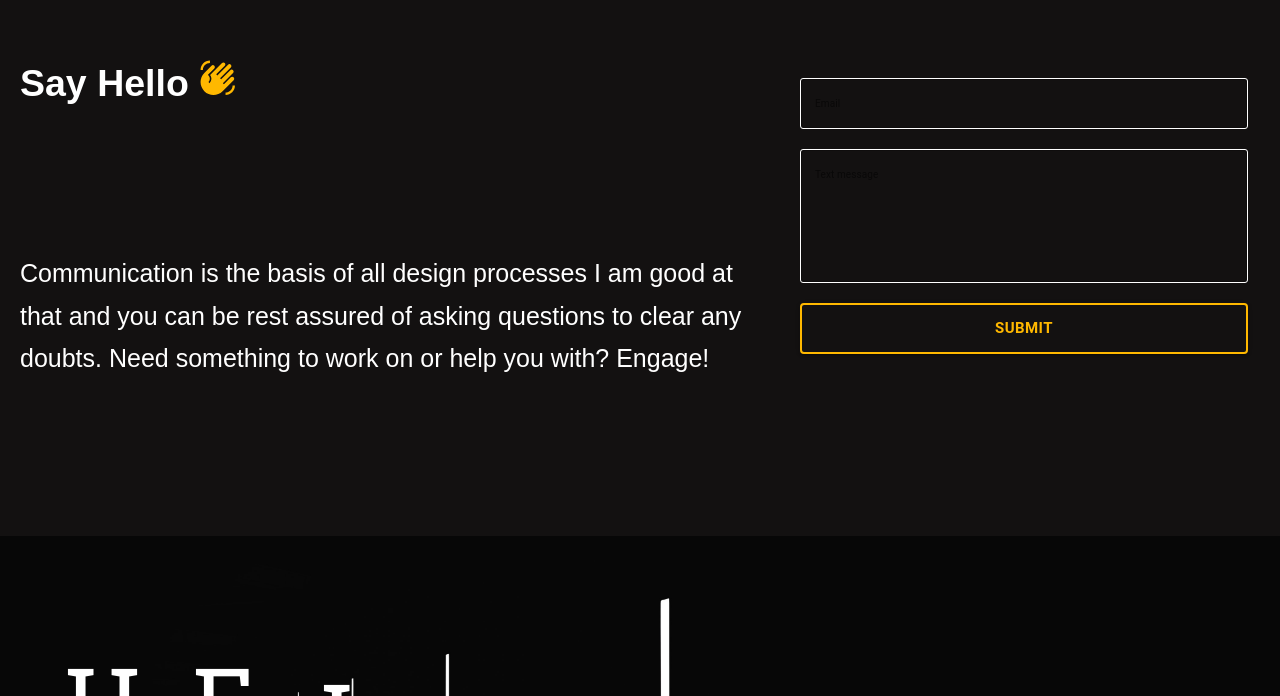
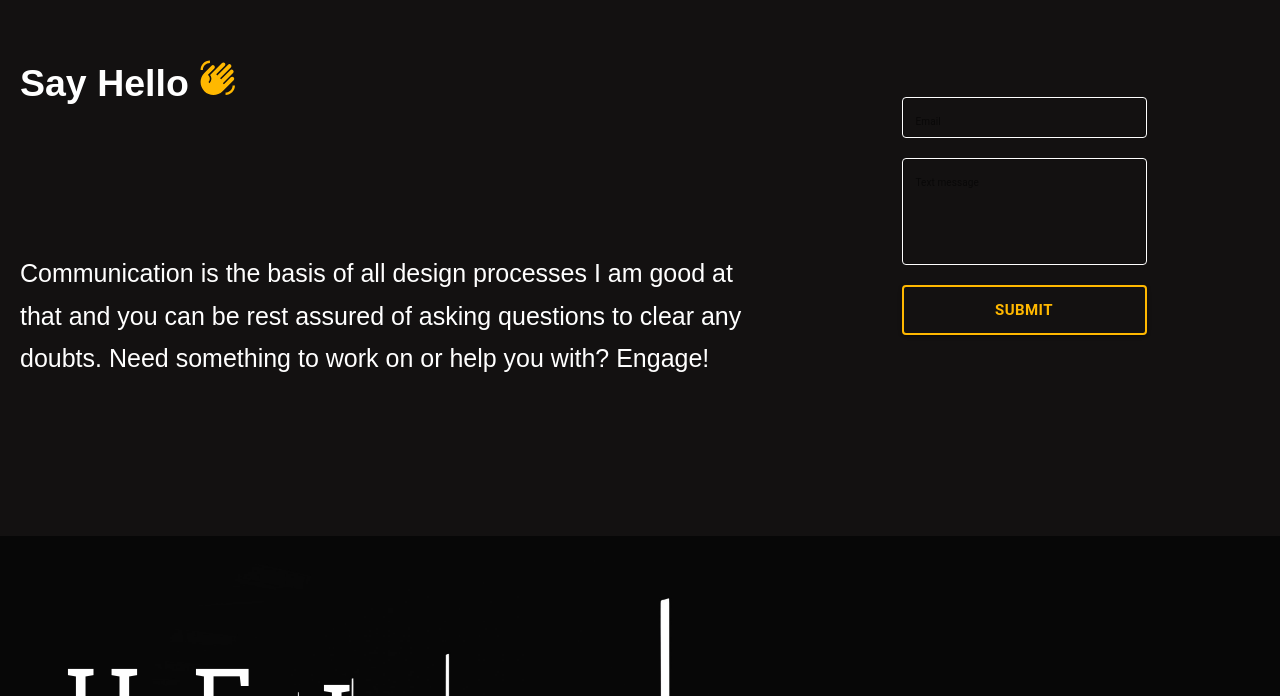
Before and after one commit to Haroonabdulrazaq/Idrisportfolio, a React (Create React App) app: page /contact in a window 1280 px wide. Shown: the part 104-800 px from the top of the page. Built offline with nearby package versions, Linux system fonts and the light colour scheme; a web font is replaced by a local one.

Commit message:
Add formik and yup customize MUI

```diff
--- a/package.json
+++ b/package.json
@@ -7,13 +7,16 @@
     "@testing-library/jest-dom": "^5.11.4",
     "@testing-library/react": "^11.1.0",
     "@testing-library/user-event": "^12.1.10",
+    "classnames": "^2.3.1",
+    "formik": "^2.2.9",
     "node-sass": "^5.0.0",
     "react": "^17.0.2",
     "react-dom": "^17.0.2",
     "react-icons": "^4.3.1",
     "react-router-dom": "^5.3.0",
     "react-scripts": "4.0.3",
-    "web-vitals": "^1.0.1"
+    "web-vitals": "^1.0.1",
+    "yup": "^0.32.11"
   },
   "scripts": {
     "start": "react-scripts start",
--- a/src/components/contact/Contact.js
+++ b/src/components/contact/Contact.js
@@ -3,6 +3,7 @@ import aboutData from "../about/data";
 import TextField from '@material-ui/core/TextField';
 import Button from '@material-ui/core/Button';
 import { makeStyles } from '@material-ui/core/styles';
+import classNames from 'classnames';
 import { AiFillBehanceSquare, AiFillTwitterCircle, AiFillLinkedin } from "react-icons/ai";
 import { BsFillEmojiSmileFill } from "react-icons/bs";
 import { MdWavingHand } from "react-icons/md";
@@ -10,11 +11,28 @@ import { Link } from "react-router-dom";
 import "./Contact.scss";
 
 const useStyles = makeStyles({
+  root: {
+    '& .MuiInputBase-input': {
+      color: "white",
+      fontSize: '1.5rem',
+      borderRadius: "0.3rem",
+    },
+    '& .MuiOutlinedInput-input': {
+      padding: '10.5px 10px',
+      border: 'none',
+    },
+    "&.Mui-focused": {
+      border: "1px solid #FFB800",
+      '& .MuiOutlinedInput-notchedOutline': {
+        border: 'none',
+      }
+    }
+  },
   inputStyle: {
-    fontSize: '1.5rem',
-    color: 'white',
-    border: "1px solid white",
-    borderRadius: "0.3rem",
+    border: "1px solid #FFFFFF",
+    '&::placeholder': {
+      color: 'white'
+    }
   },
   buttonStyle: {
     border: '2px solid #FFB800',
@@ -25,6 +43,7 @@ const useStyles = makeStyles({
     background: 'none',
   },
 });
+
 const Contact = () => {
   const classes = useStyles();
   return (
@@ -37,16 +56,25 @@ const Contact = () => {
         <div className="contact-form-wrapper">
           <form className="contact-form">
             <div>
-              <TextField className={classes.inputStyle} email="email" placehodler="johndoe@mail.com" fullWidth variant="outlined" label="Email" />
+              <TextField
+                email="email"
+                placehodler="johndoe@mail.com"
+                fullWidth variant="outlined"
+                label="Email"
+                InputProps={{
+                  className: classNames(classes.root, classes.inputStyle),
+                }} />
             </div>
             <div>
               <TextField
-                className="text-field"
                 label="Text message"
                 multiline
-                rows={8}
+                rows={4}
                 fullWidth
                 variant="outlined"
+                InputProps={{
+                   className: classNames(classes.root, classes.inputStyle),
+                }}
             />
             </div>
             <Button type="submit" color='primary' variant="contained" className={classes.buttonStyle} fullWidth> Submit </Button>
--- a/src/components/contact/Contact.scss
+++ b/src/components/contact/Contact.scss
@@ -53,7 +53,6 @@
     .contact-form {
       .text-field {
         border: 1px solid white;
-        border-radius: 0.3rem;
         width: 80vw;
         color: white;
         @include responsive(tab){
```
Also changed, not shown: 1 other file (tests, documents, lock files or other folders).
